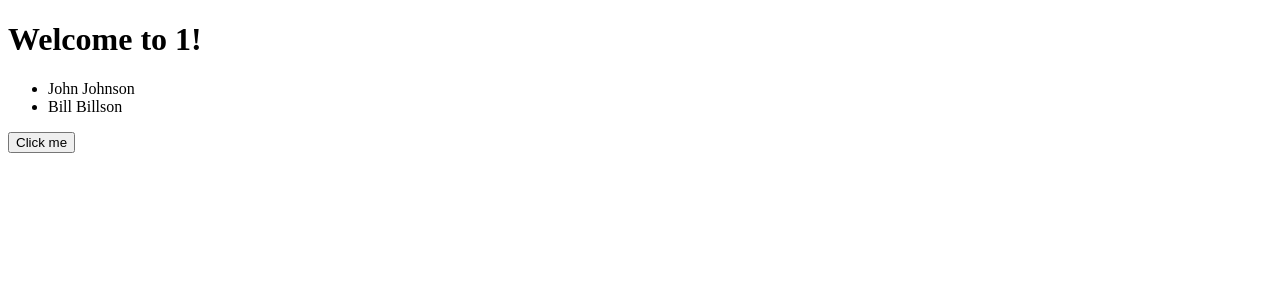
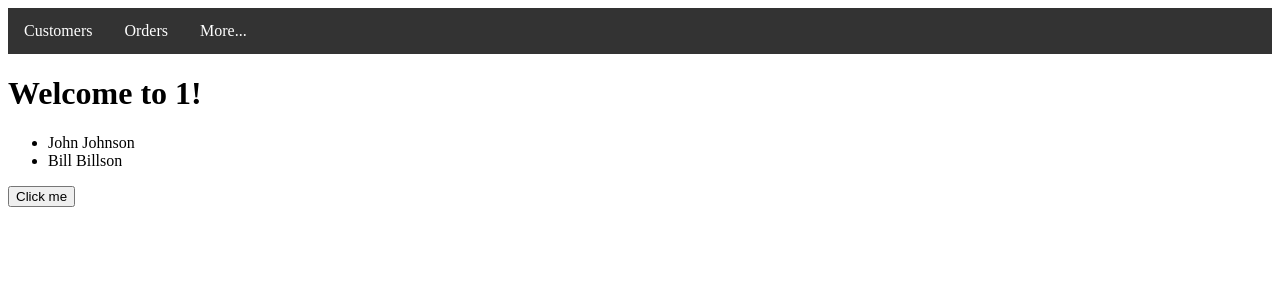
Before and after one commit to webelf101/angular_basic, an Angular app: page /customers in a window 1280 px wide. Shown: the top 300 px of the page. Built offline with nearby package versions, Linux system fonts and the light colour scheme.

Commit message:
adding navbar

```diff
--- a/src/app/app.component.html
+++ b/src/app/app.component.html
@@ -1,5 +1,6 @@
 <!--The content below is only a placeholder and can be replaced.-->
 <div>
+  <app-navbar></app-navbar>
   <h1>
     Welcome to {{ title }}!
   </h1>
--- a/src/app/app.module.ts
+++ b/src/app/app.module.ts
@@ -3,11 +3,13 @@ import { NgModule } from '@angular/core';
 
 import { AppComponent } from './app.component';
 import { CustomersListComponent } from './customers/customers-list/customers-list.component';
+import { NavbarComponent } from './shared/navbar/navbar.component';
 
 @NgModule({
   declarations: [
     AppComponent,
-    CustomersListComponent
+    CustomersListComponent,
+    NavbarComponent
   ],
   imports: [
     BrowserModule
--- /dev/null
+++ b/src/app/shared/navbar/navbar.component.css
@@ -0,0 +1,23 @@
+ul {
+  list-style-type: none;
+  margin: 0;
+  padding: 0;
+  overflow: hidden;
+  background-color: #333;
+}
+
+li {
+  float: left;
+}
+
+li a {
+  display: block;
+  color: white;
+  text-align: center;
+  padding: 14px 16px;
+  text-decoration: none;
+}
+
+li a:hover {
+  background-color: #111;
+}
--- /dev/null
+++ b/src/app/shared/navbar/navbar.component.html
@@ -0,0 +1,5 @@
+<ul>
+  <li><a>Customers</a></li>
+  <li><a>Orders</a></li>
+  <li><a>More...</a></li>
+</ul>
--- /dev/null
+++ b/src/app/shared/navbar/navbar.component.ts
@@ -0,0 +1,15 @@
+import { Component, OnInit } from '@angular/core';
+
+@Component({
+  selector: 'app-navbar',
+  templateUrl: './navbar.component.html',
+  styleUrls: ['./navbar.component.css']
+})
+export class NavbarComponent implements OnInit {
+
+  constructor() { }
+
+  ngOnInit() {
+  }
+
+}
```
Also changed, not shown: 1 other file (tests, documents, lock files or other folders).
